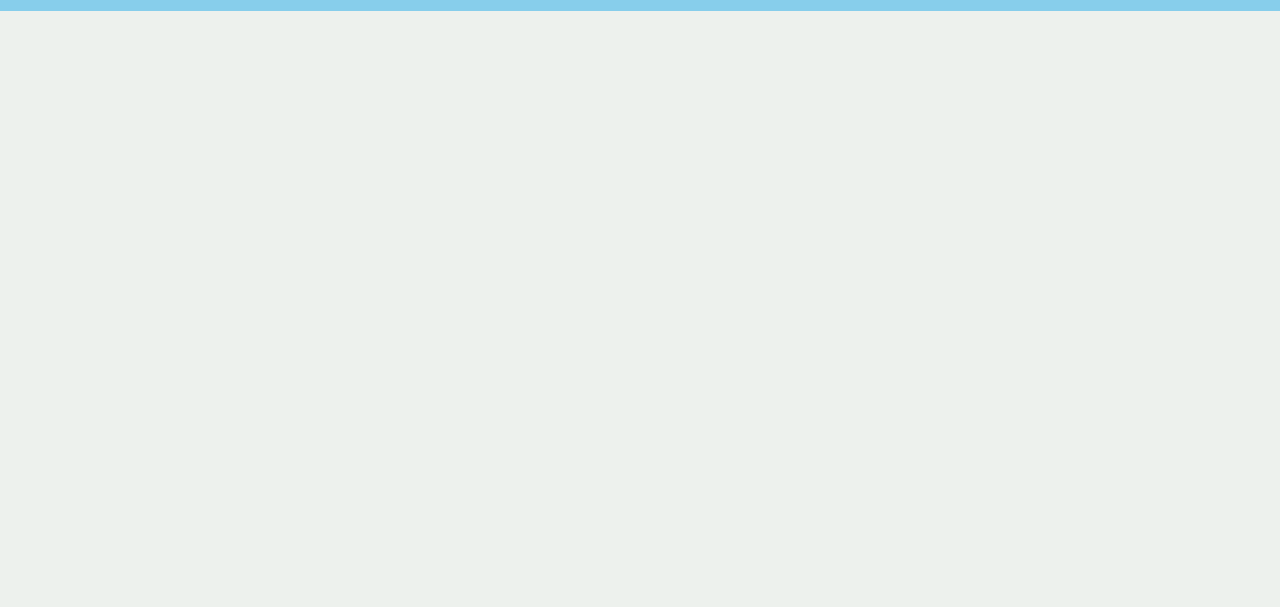
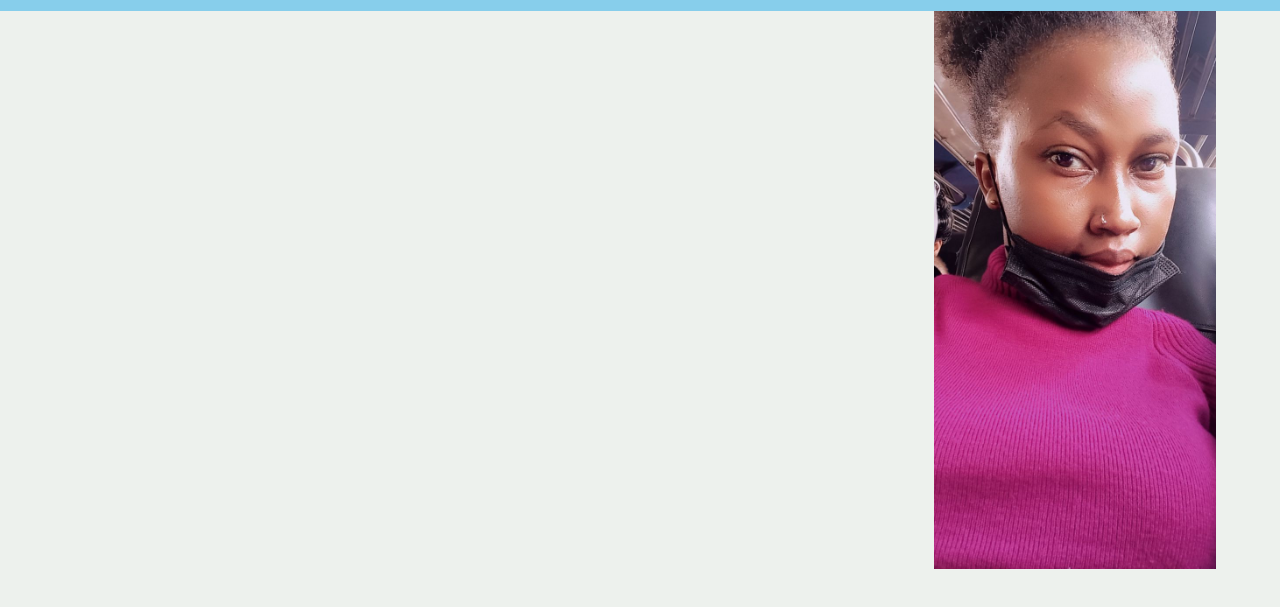
Before and after one commit to Fridah-kalee/week-1-portfolio, a plain HTML site: page project.html in a window 1280 px wide. Shown: the part 55-662 px from the top of the page. Drawn offline with nearby package versions, Linux system fonts and the light colour scheme.

Commit message:
adding changes to project.html

```diff
--- a/project.css
+++ b/project.css
@@ -69,3 +69,9 @@ nav{
     font-weight: 700;
     transition: all ease 0.4s;
 }
+#intro-image{
+    float: right;
+    height: 70vh;
+    margin-top: 5%;
+    margin-right: 5%;
+}
--- a/project.html
+++ b/project.html
@@ -5,7 +5,8 @@
     <!-- Bootstrap CSS -->
     <link rel="stylesheet" href="https://stackpath.bootstrapcdn.com/bootstrap/4.3.1/css/bootstrap.min.css" integrity="sha384-ggOyR0iXCbMQv3Xipma34MD+dH/1fQ784/j6cY/iJTQUOhcWr7x9JvoRxT2MZw1T" crossorigin="anonymous">
   <link rel="stylesheet" href="project.css">
-  <link rel="shortcut icon" href="./project-images/img.jpg">
+  <img id="intro-image" src="./project-images/img.jpg">
+
 
   </head>
   <body>
@@ -39,6 +40,7 @@
 
 
 
+
     <!-- Optional JavaScript -->
     <!-- jQuery first, then Popper.js, then Bootstrap JS -->
     <script src="https://code.jquery.com/jquery-3.3.1.slim.min.js" integrity="sha384-q8i/X+965DzO0rT7abK41JStQIAqVgRVzpbzo5smXKp4YfRvH+8abtTE1Pi6jizo" crossorigin="anonymous"></script>
```
